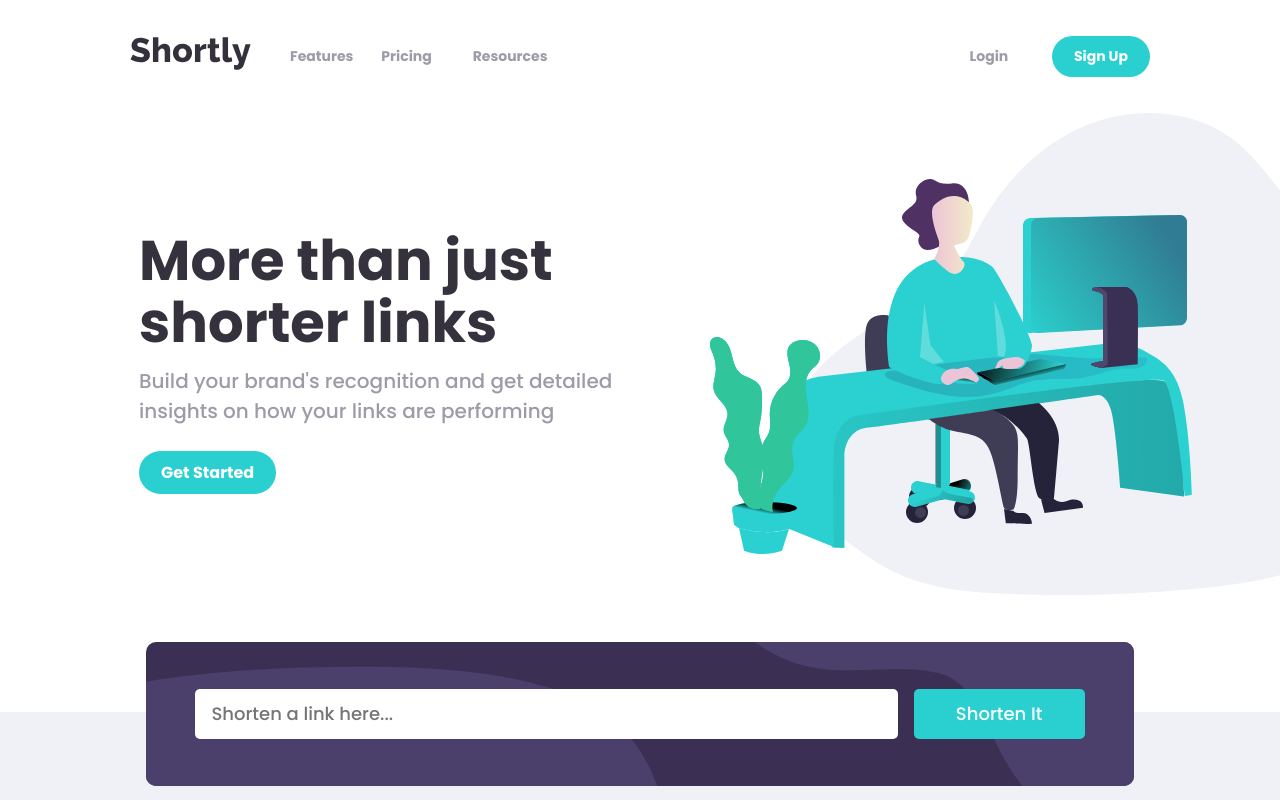
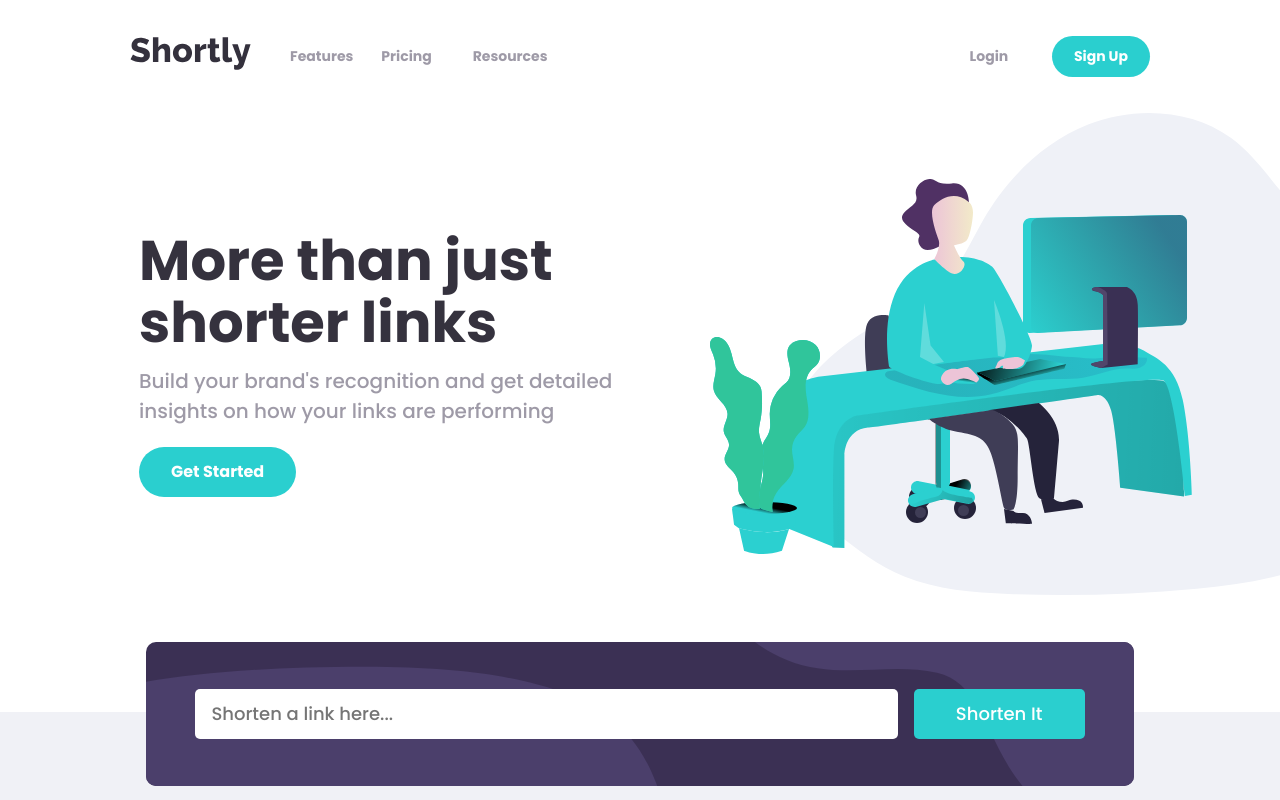
Before and after one commit to Ocholla-T/shortly, a Vue app: page / in a window 1280 px wide. Shown: the top 800 px of the page. Built offline with nearby package versions, Linux system fonts and the light colour scheme.

Commit message:
button size edit

```diff
--- a/src/components/HeroSection.vue
+++ b/src/components/HeroSection.vue
@@ -36,6 +36,18 @@ export default {
     color: $grayish-violet;
   }
 
+  &__button {
+    color: white;
+    padding: 0.825rem 2rem;
+    background-color: $cyan;
+    border-radius: 2rem;
+    font-size: 1rem;
+
+    &:hover {
+      opacity: 0.75;
+    }
+  }
+
   @include breakpoint-down(medium) {
     margin-left: 1rem;
     text-align: center;
@@ -63,18 +75,6 @@ export default {
     &__paragraph {
       margin-top: 1rem;
       margin-bottom: 2rem;
-    }
-
-    &__button {
-      color: white;
-      padding: 1rem 2rem;
-      background-color: $cyan;
-      border-radius: 2rem;
-      font-size: 1.125rem;
-
-      &:hover {
-        opacity: 0.75;
-      }
     }
   }
   @include breakpoint-up(large) {
@@ -108,18 +108,6 @@ export default {
       margin: 0.75rem 0 2rem 0;
       font-size: 1.25rem;
     }
-
-    &__button {
-      color: white;
-      padding: 0.625rem 1.375rem;
-      background-color: $cyan;
-      border-radius: 1.5625rem;
-      font-size: 1rem;
-
-      &:hover {
-        opacity: 0.75;
-      }
-    }
   }
 }
 </style>
```
